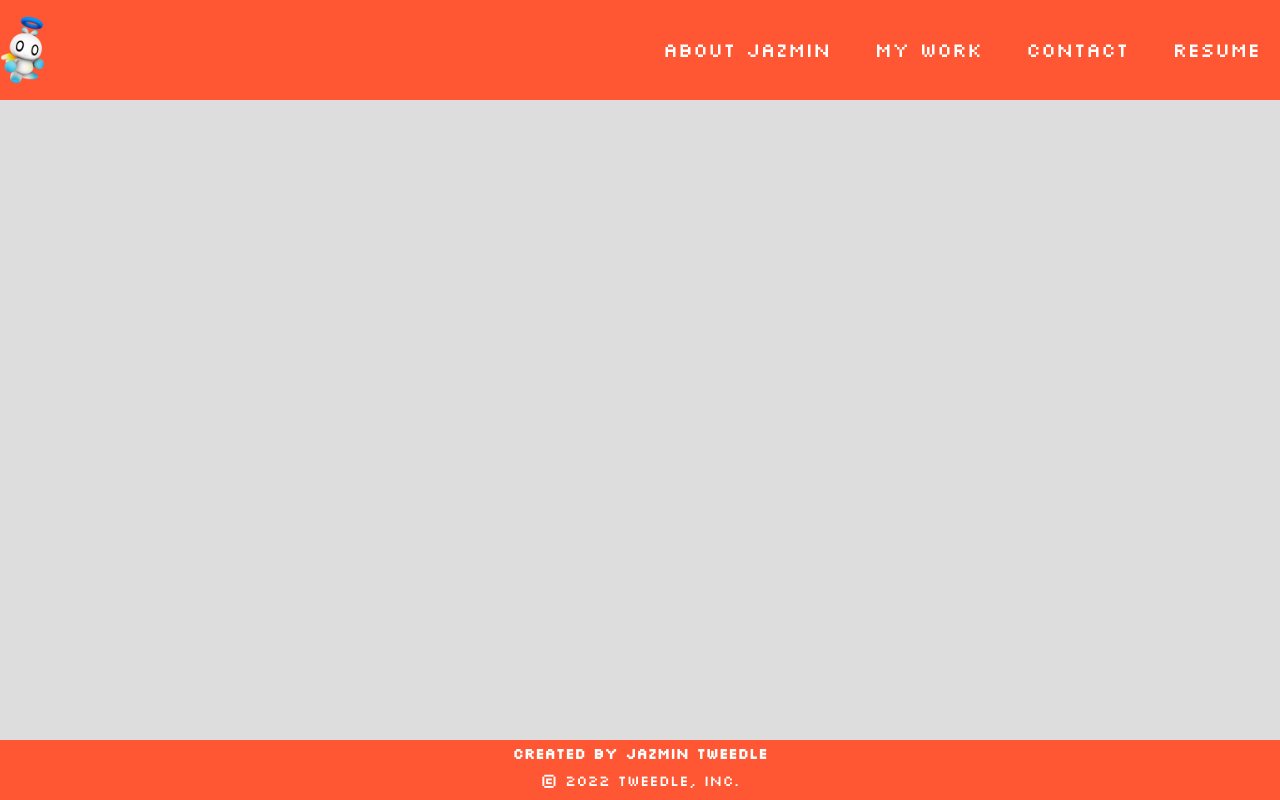
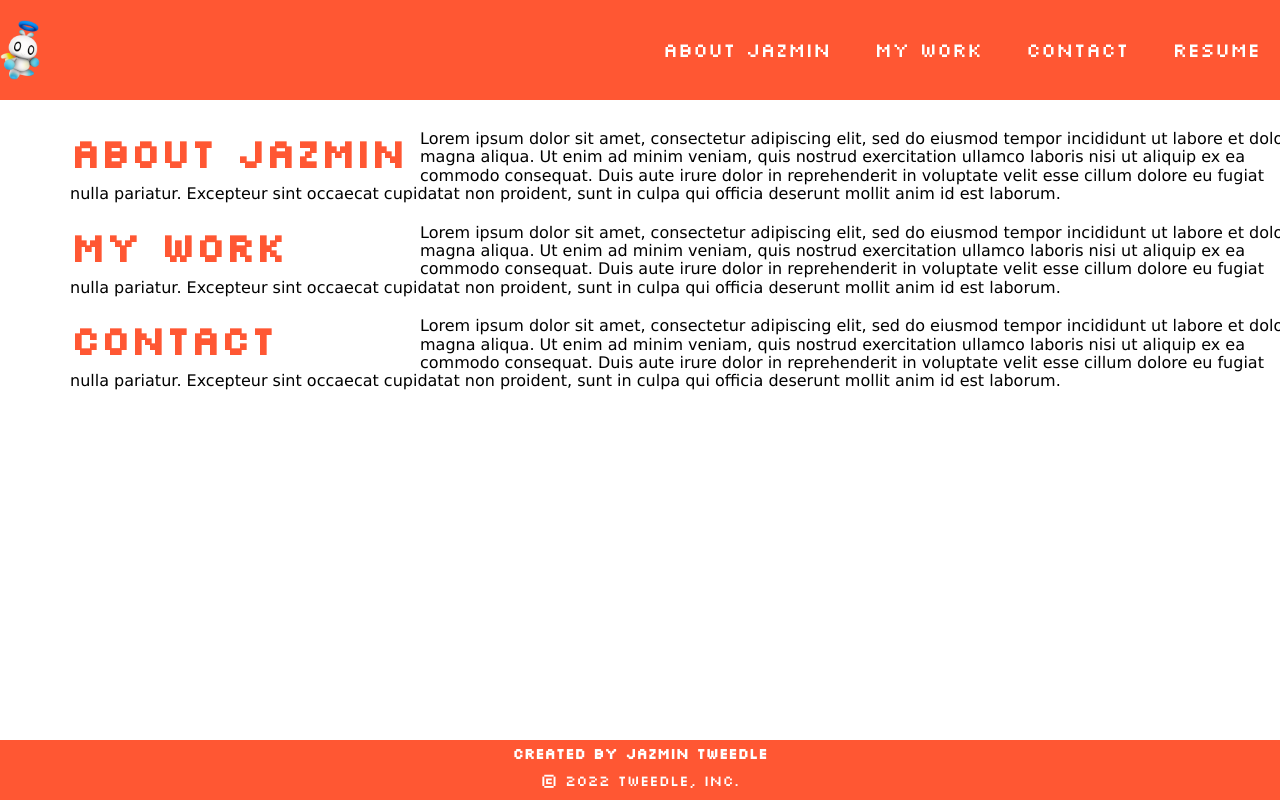
Before and after one commit to jtweedle1/Week-2-Portfolio, a plain HTML site: page index.html in a window 1280 px wide. Drawn offline with Linux system fonts and the light colour scheme; files whose address does not match are found by name.

Commit message:
did work on main body section, tried to fix header issue

```diff
--- a/assets/styles.css
+++ b/assets/styles.css
@@ -4,11 +4,13 @@
     box-sizing: border-box;
     margin: 0;
     padding: 0;
-    background-color:#DDDDDD;
+    background-color:#ffffff;
 }
 
+/* Header */
+
 .logo {
-    width: 45px;
+    width: 40px;
     cursor: pointer;
 }
 
@@ -25,11 +27,7 @@ header img {
     display: inline-block;
 }
 
-.nav-links {
-    background-color: #FF5733;
-}
-
-li, a {
+header li, a {
     display: inline-block;
     font-family: "Silkscreen";
     font-size: 20px;
@@ -39,6 +37,40 @@ li, a {
     background-color: #FF5733;
 }
 
+.nav-links {
+    background-color: #FF5733;
+}
+
+/* Main with Sections */
+
+main {
+
+    display: inline-block;
+    margin-top: 30px;
+    margin-left: 50px;
+}
+
+.info {
+    margin: 20px;
+    width: 100%;
+}
+
+.info h2 {
+    float: left;
+    width: 350px;
+    display: inline-block;
+    font-family: "Silkscreen";
+    font-size: 40px;
+    color: #FF5733;
+}
+
+.info p {
+    display: block;
+    font-family: verdana;
+}
+
+/* Footer */
+
 footer {
    text-align: center;
    position: fixed;
@@ -46,9 +78,10 @@ footer {
    width: 100%;
    height: 60px;   /* Height of the footer */
    background-color: #FF5733;
+   clear: both;
 }
 
-footer p, h2 {
+footer p, footer h2 {
     display: inline-block;
     font-family: "Silkscreen";
     font-size: 15px;
--- a/index.html
+++ b/index.html
@@ -20,17 +20,28 @@
             <!-- Navigation -->
         <nav>
             <ul class = "nav-links">
-                <li><a href = "#about-me">ABOUT JAZMIN</a></li>
-                <li><a href = "#my-work">My Work</a></li>
-                <li><a href = "#contact">Contact</a></li>
-                <li><a href = "#resume">Resume</a></li>
+                <li><a href ="#about-me">About Jazmin</a></li>
+                <li><a href ="#my-work">My Work</a></li>
+                <li><a href ="#contact">Contact</a></li>
+                <li><a href ="https://drive.google.com/file/d/1QuauCASyBe2putELzdn6_G7fpBMCO565/view?usp=sharing">Resume</a></li>
             </ul>
         </nav>
     </header>
 
     <!-- Main with Sections -->
     <main>
-
+            <section id="about-me" class="info">
+                <h2>About Jazmin</h2>
+                <p>Lorem ipsum dolor sit amet, consectetur adipiscing elit, sed do eiusmod tempor incididunt ut labore et dolore magna aliqua. Ut enim ad minim veniam, quis nostrud exercitation ullamco laboris nisi ut aliquip ex ea commodo consequat. Duis aute irure dolor in reprehenderit in voluptate velit esse cillum dolore eu fugiat nulla pariatur. Excepteur sint occaecat cupidatat non proident, sunt in culpa qui officia deserunt mollit anim id est laborum.</p>
+            </section>
+            <section id="my-work" class="info">
+                <h2>My Work</h2>
+                <p>Lorem ipsum dolor sit amet, consectetur adipiscing elit, sed do eiusmod tempor incididunt ut labore et dolore magna aliqua. Ut enim ad minim veniam, quis nostrud exercitation ullamco laboris nisi ut aliquip ex ea commodo consequat. Duis aute irure dolor in reprehenderit in voluptate velit esse cillum dolore eu fugiat nulla pariatur. Excepteur sint occaecat cupidatat non proident, sunt in culpa qui officia deserunt mollit anim id est laborum.</p>
+            </section>
+            <section id="contact" class="info">
+                <h2>Contact</h2>
+                <p>Lorem ipsum dolor sit amet, consectetur adipiscing elit, sed do eiusmod tempor incididunt ut labore et dolore magna aliqua. Ut enim ad minim veniam, quis nostrud exercitation ullamco laboris nisi ut aliquip ex ea commodo consequat. Duis aute irure dolor in reprehenderit in voluptate velit esse cillum dolore eu fugiat nulla pariatur. Excepteur sint occaecat cupidatat non proident, sunt in culpa qui officia deserunt mollit anim id est laborum.</p>
+            </section>
     </main>
 
     <!-- Footer -->
```
